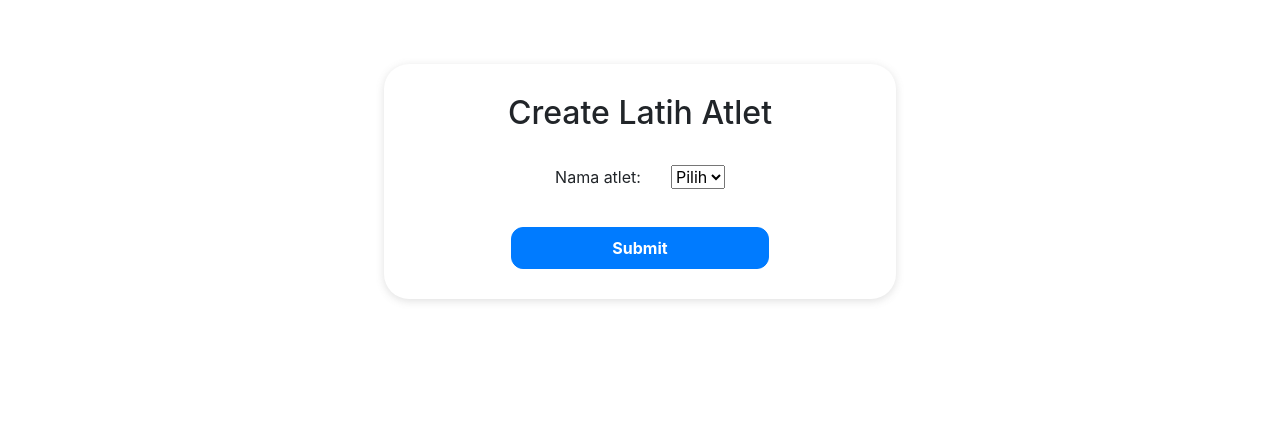
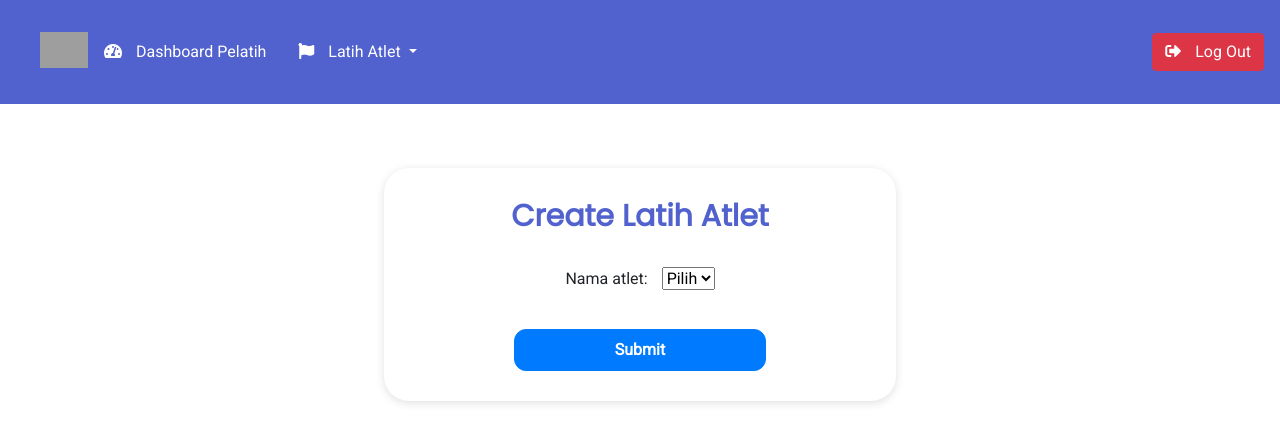
Before and after one commit to Basdat-1/babadu, a Django app: page /pelatih/c-latih-atlet/ in a window 1280 px wide. Shown: the top 443 px of the page. Run offline with Django 4.2, Linux system fonts and the light colour scheme; data that the repository does not hold is empty; some libraries are stand-ins or nearby versions; grey boxes are pictures that could not be loaded.

Commit message:
done dashboard pelatih

```diff
--- a/atlet/templates/daftar_stadium.html
+++ b/atlet/templates/daftar_stadium.html
@@ -7,6 +7,7 @@
 {% endblock meta %}
 
 {% block content %}
+{% include "navbar-atlet.html" %}
 <section class="ftco-section">
   <div class="container">
     <div class="row justify-content-center">
--- a/atlet/templates/dashboard-atlet.html
+++ b/atlet/templates/dashboard-atlet.html
@@ -7,6 +7,7 @@
 {% endblock meta %}
 
 {% block content %}
+{% include "navbar-atlet.html" %}
 <div class="container m-5 text-center">
   <div class="title indigo mb-5">Dashboard Atlet</div>
 
--- a/atlet/templates/form_partai_kompetisi.html
+++ b/atlet/templates/form_partai_kompetisi.html
@@ -7,6 +7,7 @@
 {% endblock meta %}
 
 {% block content %}
+{% include "navbar-atlet.html" %}
 <section class="ftco-section">
   <div class="container">
     <div class="row justify-content-center">
--- a/atlet/templates/stadium_event.html
+++ b/atlet/templates/stadium_event.html
@@ -7,6 +7,7 @@
 {% endblock meta %}
 
 {% block content %}
+{% include "navbar-atlet.html" %}
 <section class="ftco-section">
   <div class="container">
     <div class="row justify-content-center">
--- a/pelatih/templates/c_latih_atlet.html
+++ b/pelatih/templates/c_latih_atlet.html
@@ -7,11 +7,27 @@
 {% endblock meta %}
 
 {% block content %}
+{% include "navbar-pelatih.html" %}
+
+<style>
+  @import url('https://fonts.googleapis.com/css?family=Poppins');
+  .title{
+    font-size: 30px;
+    font-weight: 1000;
+    font-family: 'Poppins';
+  }
+
+  .indigo{
+      color: #5161ce;
+  }
+
+</style>
+
 <div class="container-sm">
   <div class="daftar-sponsor">
-    <h2 class="fw-bold mb-2">Create Latih Atlet</h1>
+    <h2 class="title indigo">Create Latih Atlet</h1>
     {% if fail %}
-      <div class="alert alert-danger" role="alert">
+      <div class="alert alert-danger mt-2" role="alert">
           Data yang diisikan belum lengkap, silahkan lengkapi data terlebih dahulu
       </div>
     {% endif %}
--- a/pelatih/templates/list_atlet.html
+++ b/pelatih/templates/list_atlet.html
@@ -3,14 +3,16 @@
 
 {% block meta %}
 <title>List Atlet</title>
-<link rel="stylesheet" href="{% static 'pelatih/style.css' %}">
+<link rel="stylesheet" href="{% static 'auth-dashboard/style.css' %}">
 {% endblock meta %}
 
 {% block content %}
+{% include "navbar-pelatih.html" %}
+
 <section class="ftco-section m-5">
   <div class="container">
     <div class="row justify-content-center">
-        <h2 class="heading-section">List Atlet</h2>
+        <h2 class="title indigo mb-5">List Atlet</h2>
     </div>
     <div class="row">
       <div class="col-md-12">
--- a/pelatih/templates/navbar-pelatih.html
+++ b/pelatih/templates/navbar-pelatih.html
@@ -15,7 +15,7 @@
             </li>
 
             <li class="nav-item">
-                <a class="nav-link" href="javascript:void(0);"><i class="fas fa-tachometer-alt"></i>
+                <a class="nav-link" href="/pelatih"><i class="fas fa-tachometer-alt"></i>
                     Dashboard Pelatih
                 </a>
             </li>
@@ -26,15 +26,15 @@
                     Latih Atlet
                 </a>
                 <div class="dropdown-menu">
-                    <a href="#" class="dropdown-item">Create Latih Atlet</a>
+                    <a href="/pelatih/c-latih-atlet" class="dropdown-item">Create Latih Atlet</a>
                     <div class="dropdown-divider"></div>
-                    <a href="#" class="dropdown-item">List Atlet Dilatih</a>
+                    <a href="/pelatih/list-atlet" class="dropdown-item">List Atlet Dilatih</a>
                 </div>
             </li>
         </ul>
     </div>
     <button type="button" class="btn btn-danger">
-        <a href="#" style="color:white">
+        <a href="/logout" style="color:white">
             <i class="fas fa-sign-out-alt"></i>
             Log Out
         </a>
--- a/pelatih/views.py
+++ b/pelatih/views.py
@@ -5,7 +5,23 @@ from django.views.decorators.csrf import csrf_exempt
 
 # Create your views here.
 def dashboard_pelatih(request):
-    return
+    nama = request.session["nama"]
+    email = request.session["email"]
+    id_pelatih = request.session["member_id"]
+    spesialisasi = query("""SELECT S.SPESIALISASI
+                    FROM SPESIALISASI S, PELATIH_SPESIALISASI PS
+                    WHERE S.ID=PS.ID_SPESIALISASI
+                    AND ID_PELATIH='{}';
+                    """.format(id_pelatih))
+    tgl_mulai = query(f"SELECT tanggal_mulai FROM PELATIH WHERE ID='{id_pelatih}'")[0]["tanggal_mulai"]
+
+    context = {
+        "nama": nama,
+        "email": email,
+        "spesialisasi": spesialisasi,
+        "tgl_mulai": tgl_mulai
+    }
+    return render(request, 'dashboard-pelatih.html', context)
 
 
 # @login_required
@@ -17,10 +33,9 @@ def c_latih_atlet(request):
     nama_atlet = request.POST.get("nama_atlet")
     if not nama_atlet:
         return latih_atlet_view(request, True)
-    nama_pelatih = request.session["nama"]
 
-    id_pelatih = str(query(f"SELECT P.ID FROM MEMBER M, PELATIH P WHERE M.ID=P.ID AND M.Nama='{nama_pelatih}';")[0]["id"])
-    id_atlet = str(query(f"SELECT A.ID FROM MEMBER M, ATLET A WHERE M.ID=A.ID AND M.Nama='{nama_atlet}';")[0]["id"])
+    id_pelatih = request.session["member_id"]
+    id_atlet = str(query(f"SELECT ID FROM MEMBER WHERE Nama='{nama_atlet}';")[0]["id"])
 
     query(f"INSERT INTO ATLET_PELATIH VALUES ('{id_pelatih}', '{id_atlet}');")
     return redirect('/pelatih/list-atlet')
--- a/static/pelatih/style.css
+++ b/static/pelatih/style.css
@@ -1,4 +1,8 @@
-body {
+@import url('https://fonts.googleapis.com/css?family=Roboto');
+@import url('https://fonts.googleapis.com/css?family=Poppins');
+
+body{
+	font-family: 'Roboto', sans-serif;
     text-align: center;
 }
 .container-sm {
@@ -39,13 +43,29 @@ td {
 }
 p {
     margin-top: 28px;
-    font-weight: 450;
 }
 a {
-    font-weight: bold;
     color: gray;
 }
 .alert {
     display: inline-block;
     margin: 0;
 }
+
+.title{
+    font-size: 30px;
+    font-weight: 1000;
+    font-family: 'Poppins';
+}
+
+.indigo{
+    color: #5161ce;
+}
+
+td {
+    padding: 7px;
+}
+
+.small-text {
+    font-size: 14px;
+}
```
Also changed, not shown: pelatih/templates/dashboard-pelatih.html (+12 -4 lines).
